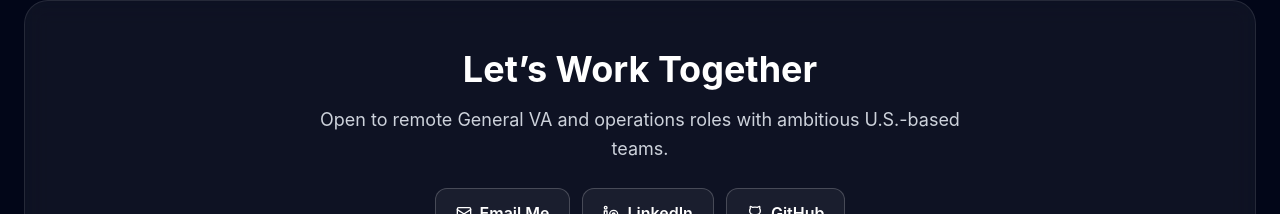
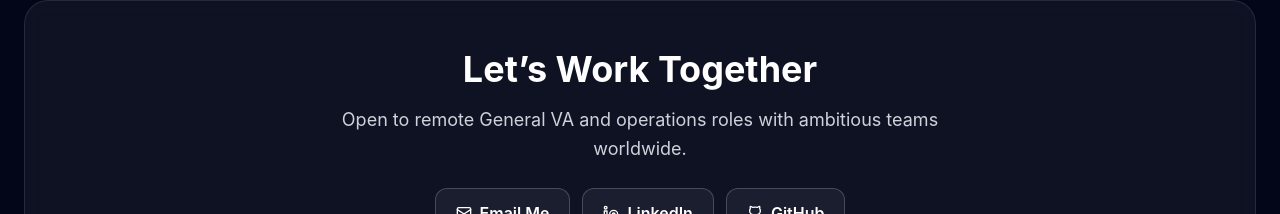
Before and after one commit to OsmanJah/Portfolio-Osman, a React (Vite) app: page / in a window 1280 px wide. Shown: the part 2729-2943 px from the top of the page. Built offline with nearby package versions, Linux system fonts and the light colour scheme.

Commit message:
copy: update contact CTA to teams worldwide

```diff
--- a/src/App.jsx
+++ b/src/App.jsx
@@ -476,7 +476,7 @@ function App() {
           <div className="rounded-3xl border border-white/10 bg-white/5 p-8 text-center backdrop-blur-md md:p-12">
             <h2 className="text-3xl font-bold text-white md:text-4xl">Let’s Work Together</h2>
             <p className="mx-auto mt-4 max-w-2xl text-lg leading-relaxed text-slate-200/90">
-              Open to remote General VA and operations roles with ambitious U.S.-based teams.
+              Open to remote General VA and operations roles with ambitious teams worldwide.
             </p>
             <div className="mt-6 flex flex-wrap items-center justify-center gap-3">
               <a
```
